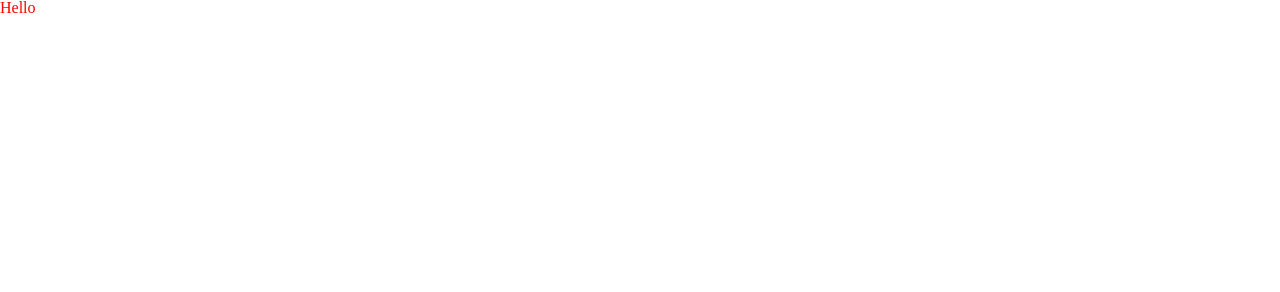
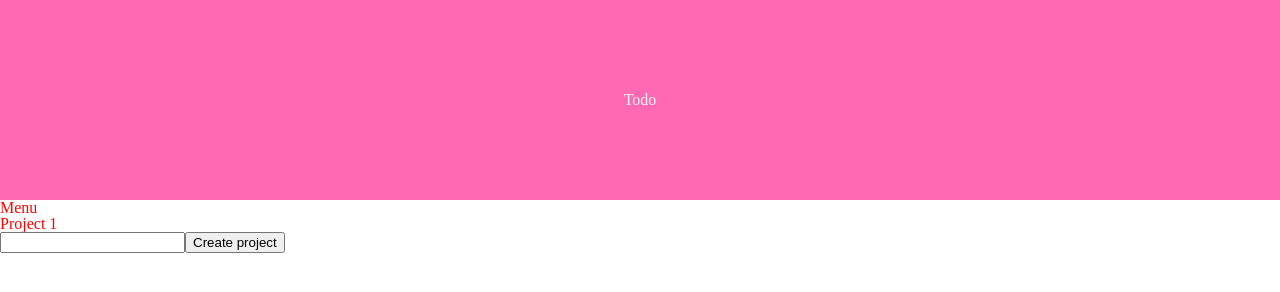
Before and after one commit to TARichardWashington/odin-todo, a website built with webpack: page dist/index.html in a window 1280 px wide. Built offline with nearby package versions, Linux system fonts and the light colour scheme.

Commit message:
:lipstick: Add initial grid

```diff
--- a/src/index.js
+++ b/src/index.js
@@ -21,3 +21,62 @@ console.log(todo1.toString());
 project1.addTodo(todo1);
 
 console.log(project1.todos);
+
+const doc = document.body;
+
+const nav = document.createElement('nav');
+nav.innerText = 'Todo';
+
+doc.appendChild(nav);
+
+const left = document.createElement('section');
+left.setAttribute('class', 'left');
+left.innerText = 'Menu';
+
+const listOfProjects = document.createElement('ul');
+
+const projects = [];
+
+projects.push(project1);
+
+projects.forEach(project => {
+    const projectItem = document.createElement('li');
+    projectItem.innerText = project.name;
+    listOfProjects.appendChild(projectItem);
+});
+
+left.appendChild(listOfProjects);
+
+doc.appendChild(left);
+
+const createProjectText = document.createElement('input');
+createProjectText.setAttribute('type', 'text');
+
+const createProjectButton = document.createElement('button');
+createProjectButton.innerText = 'Create project';
+
+createProjectButton.addEventListener('click', function() {
+    const project = new projectsModel(createProjectText.value);
+    createProjectText.value = '';
+    projects.push(project);
+
+    listOfProjects
+    .innerText = '';
+
+    projects.forEach(project => {
+        const projectItem = document.createElement('li');
+        projectItem.innerText = project.name;
+        listOfProjects.appendChild(projectItem);
+    });
+
+    left.appendChild(listOfProjects);
+
+});
+
+left.appendChild(createProjectText);
+left.appendChild(createProjectButton);
+
+const right = document.createElement('section');
+right.setAttribute('class', 'right');
+
+doc.appendChild(right);
--- a/src/styles.css
+++ b/src/styles.css
@@ -1,3 +1,33 @@
 body {
     color: red;
+    display: grid;
+    height: 100vh;
+
+    grid-template: 1fr 1fr 1fr 1fr / 1fr 1fr 1fr 1fr;
+
+    grid-template-areas:
+    "nav nav nav nav"
+    "left right right right"
+    "left right right right"
+    "left right right right"
+    "left right right right"
+    "left right right right"
+    "left right right right"
 }
+
+nav {
+    grid-area: nav;
+    background-color:hotpink;
+    display: flex;
+    align-items: center;
+    justify-content: center;
+    color: whitesmoke;
+}
+
+.left {
+    grid-area: left;
+}
+
+.right {
+ grid-area: right;
+}
```
Also changed, not shown: dist/index.html, dist/main.js.
